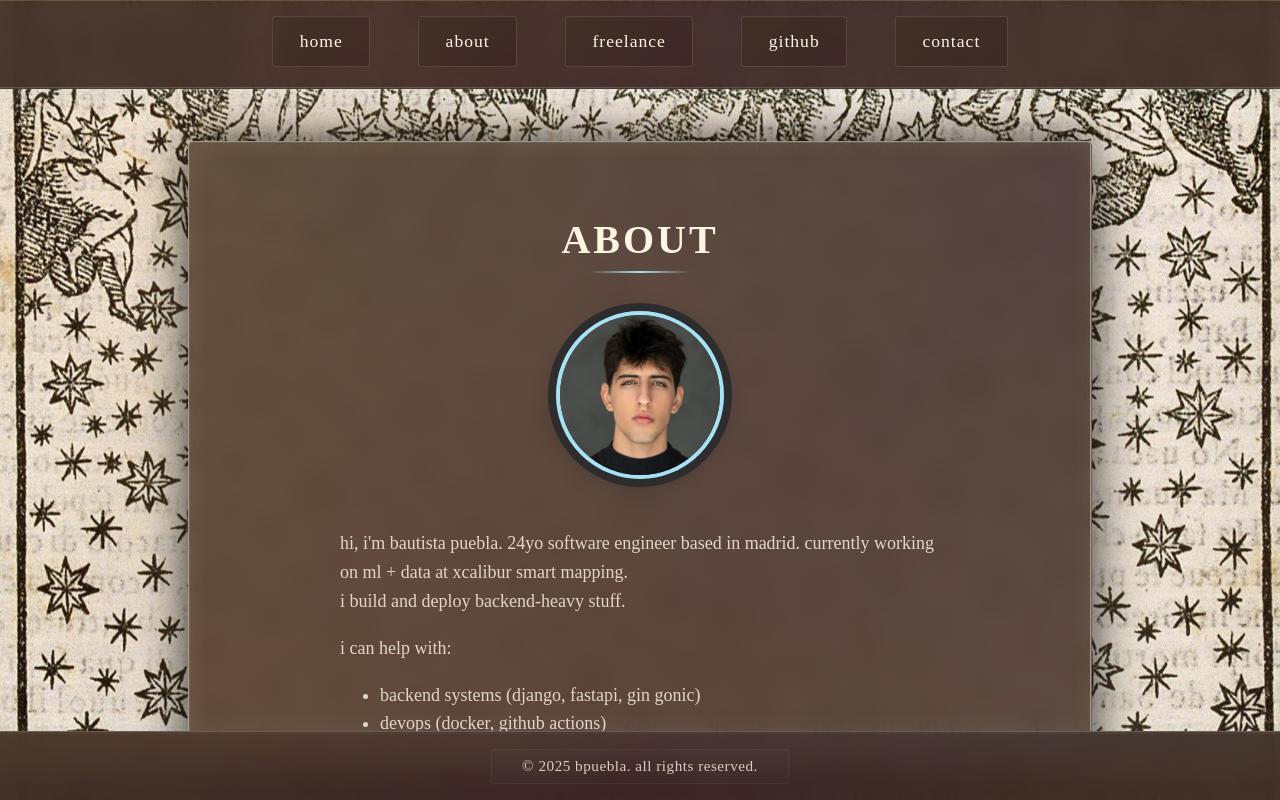
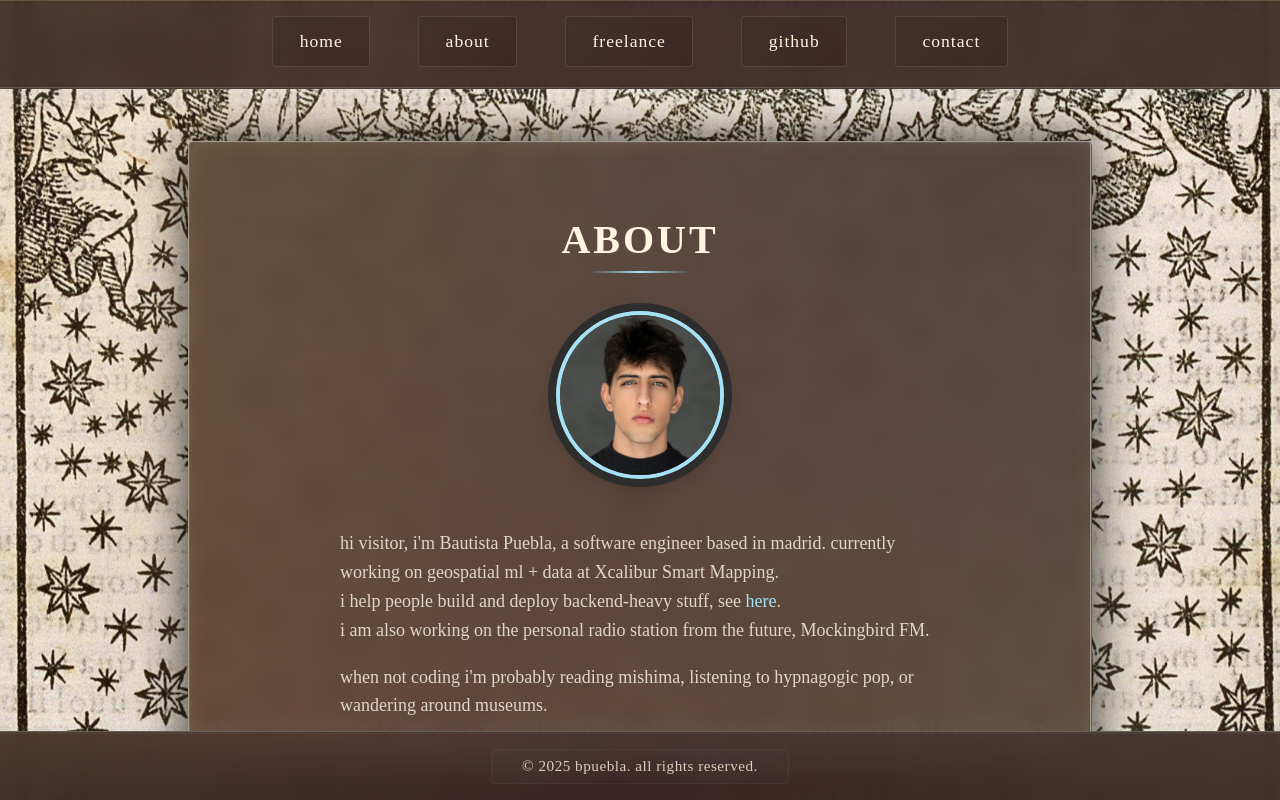
Before and after one commit to bpuebla/blog, a Next.js app: page /about in a window 1280 px wide. Built offline with nearby package versions, Linux system fonts and the light colour scheme.

Commit message:
change info, icon, readme

```diff
--- a/pages/about.tsx
+++ b/pages/about.tsx
@@ -4,6 +4,7 @@ import Image from "next/image";
 import React from "react";
 import { css } from '@emotion/react';
 import Layout, { baseContentSection } from "../app/components/Layout";
+import Link from 'next/link';
 
 const aboutContentSection = css`
   ${baseContentSection}
@@ -65,30 +66,18 @@ const AboutPage: React.FC = () => {
         />
         <div className="about-content">
           <p>
-          hi, i'm bautista puebla. 24yo software engineer based in madrid. currently working on ml + data at xcalibur smart mapping.
+          hi visitor, i'm Bautista Puebla, a software engineer based in madrid. currently working on geospatial ml + data at Xcalibur Smart Mapping.
           <br />
-          i build and deploy backend-heavy stuff.
+          i help people build and deploy backend-heavy stuff, see <Link href="/freelance">here</Link>.
+          <br />
+          i am also working on the personal radio station from the future, Mockingbird FM.
         </p>
-
-        <p>i can help with:</p>
-        <ul>
-          <li>backend systems (django, fastapi, gin gonic)</li>
-          <li>devops (docker, github actions)</li>
-          <li>data pipelines (airflow, prefect, spark, bash if needed)</li>
-          <li>data lakehouses (esp. databricks)</li>
-          <li>ml model serving (pytorch, tf → fastapi/django)</li>
-          <li>cloud infra (aws / gcp / azure)</li>
-          <li>databases (postgres, mysql, mongo)</li>
-          <li>anything geospatial</li>
-          <li>(mild) frontend help with next.js or react</li>
-        </ul>
-
         <p>
           when not coding i'm probably reading mishima, listening to hypnagogic pop, or wandering around museums.
         </p>
 
         <p>
-          contact me: <a href="mailto:0bautistapuebla@gmail.com">0bautistapuebla@gmail.com</a> (with a zero!) or find me on <a href="https://github.com/bpuebla">github</a> and <a href="https://www.linkedin.com/in/bpuebla">linkedin</a>.
+          contact me: <a href="mailto:0bautistapuebla@gmail.com">0bautistapuebla@gmail.com</a> (with a zero!) or find me on <a href="https://github.com/bpuebla">github</a>, <a href="https://x.com/0bautistapuebla">x</a> and <a href="https://www.linkedin.com/in/bpuebla">linkedin</a>.
         </p>
 
         </div>
```
Also changed, not shown: 2 other files (tests, documents, lock files or other folders).
